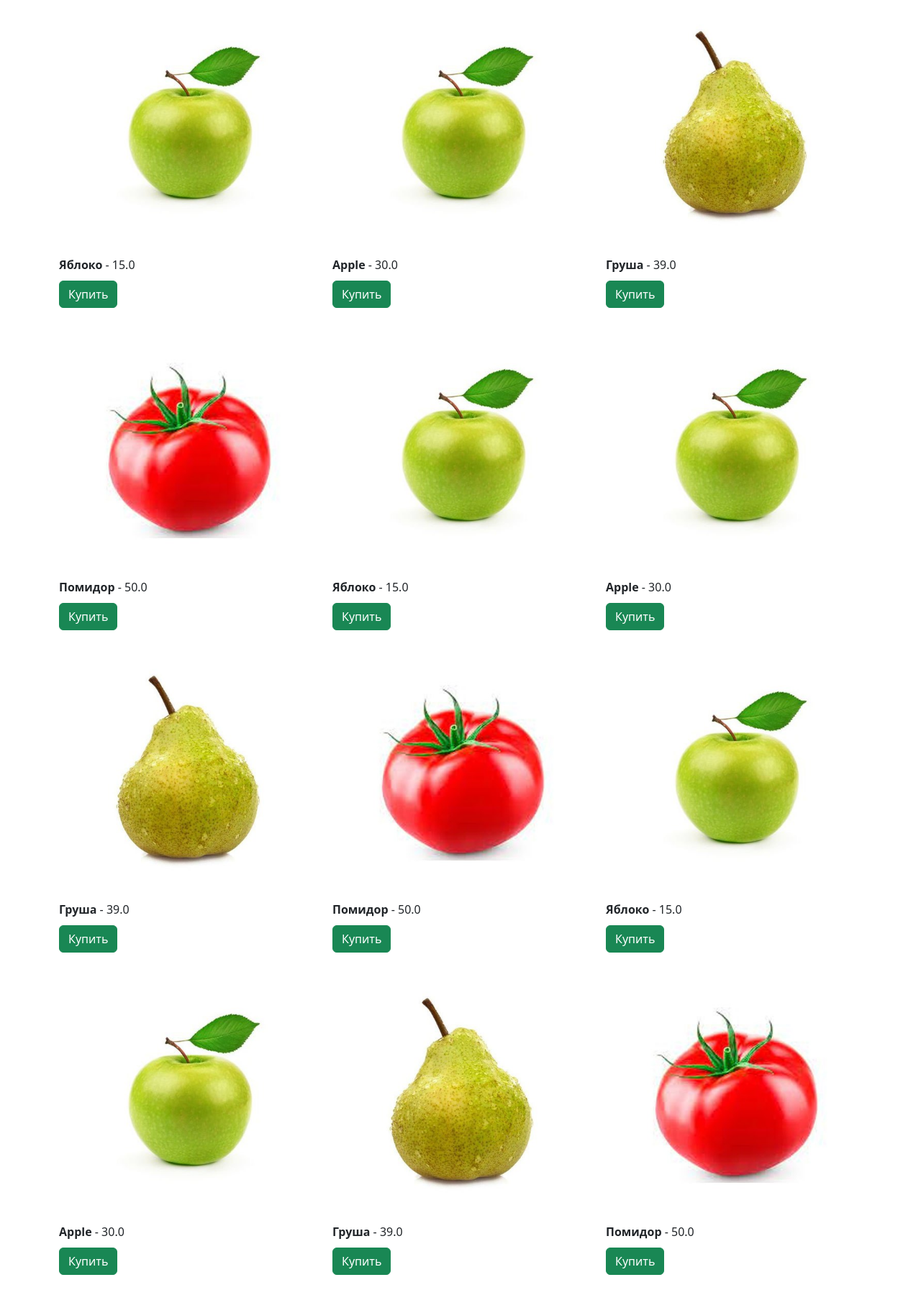
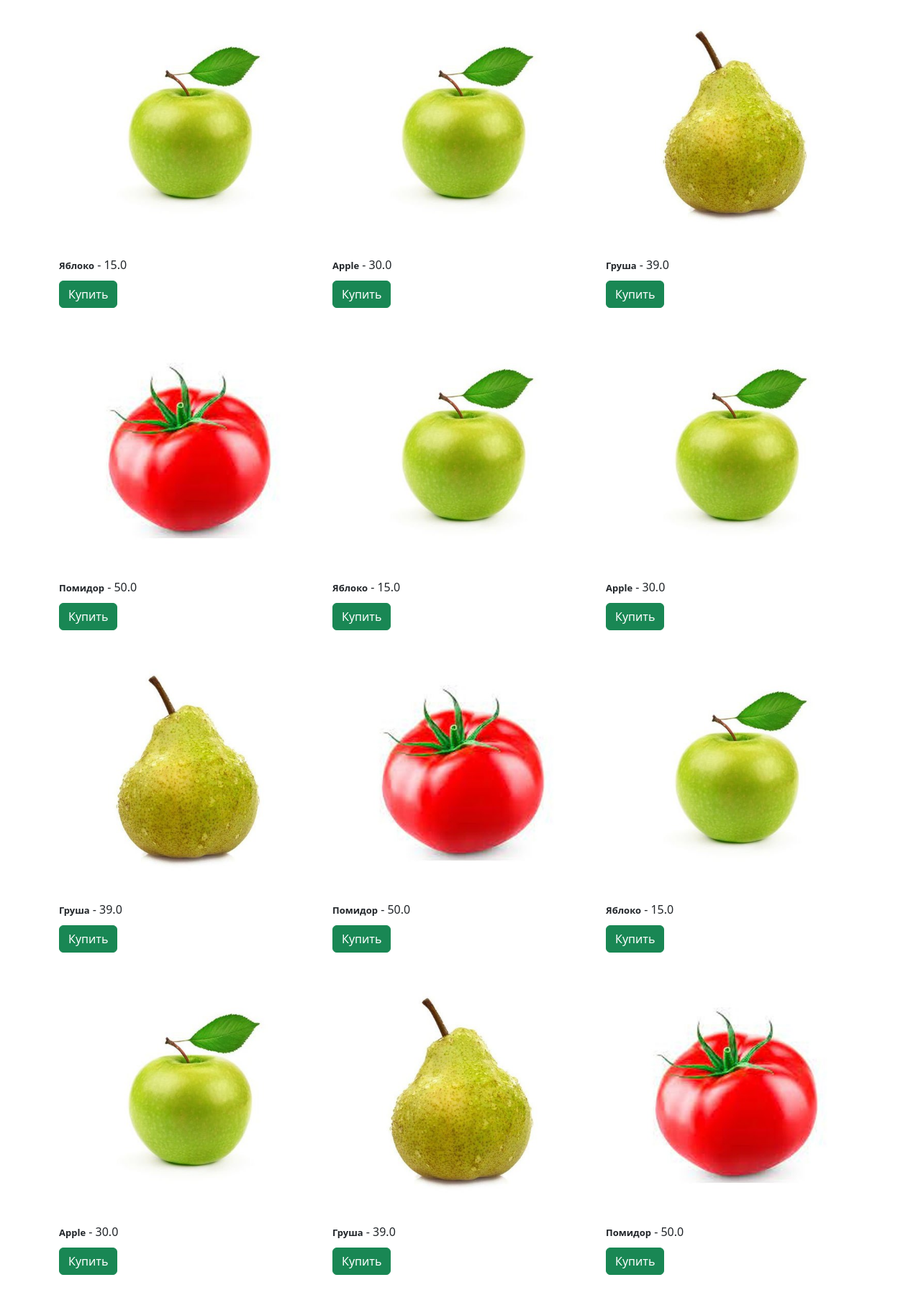
Before and after one commit to Sergey-1221/tg-shop-bot, a Flask app: page / in a window 1280 px wide. Shown: the top 1793 px of the page at 72% size. Run offline with Flask 3, Linux system fonts and the light colour scheme; data comes from the database, SQL or seed files in the repository; some libraries are stand-ins or nearby versions.

Commit message:
fixed-frontend

```diff
--- a/templates/index.html
+++ b/templates/index.html
@@ -15,7 +15,7 @@
 		<div class="col-4" style="margin-bottom: 20px;">
 
 			<img style="width:100%; vertical-align: top;" src="{{ url_for('static', filename='image/'+prod.image) }}">
-			<div style="margin-bottom: 10px;"><b>{{prod.name}}</b> - {{prod.price}}</div>
+			<div style="margin-bottom: 10px;"><b style="font-size:13px;" >{{prod.name}}</b> - {{prod.price}}</div>
 			<button onclick="buy(this, {{prod.id}})" type="button" class="btn btn-success">Купить</button>
 		</div>
 		{% endfor %}
```
